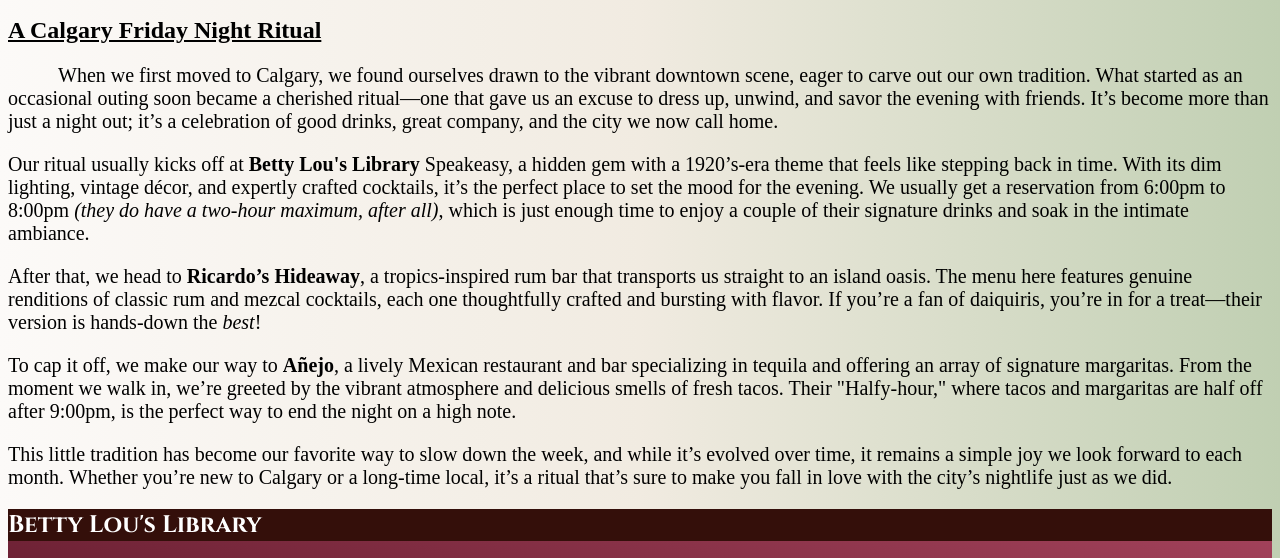
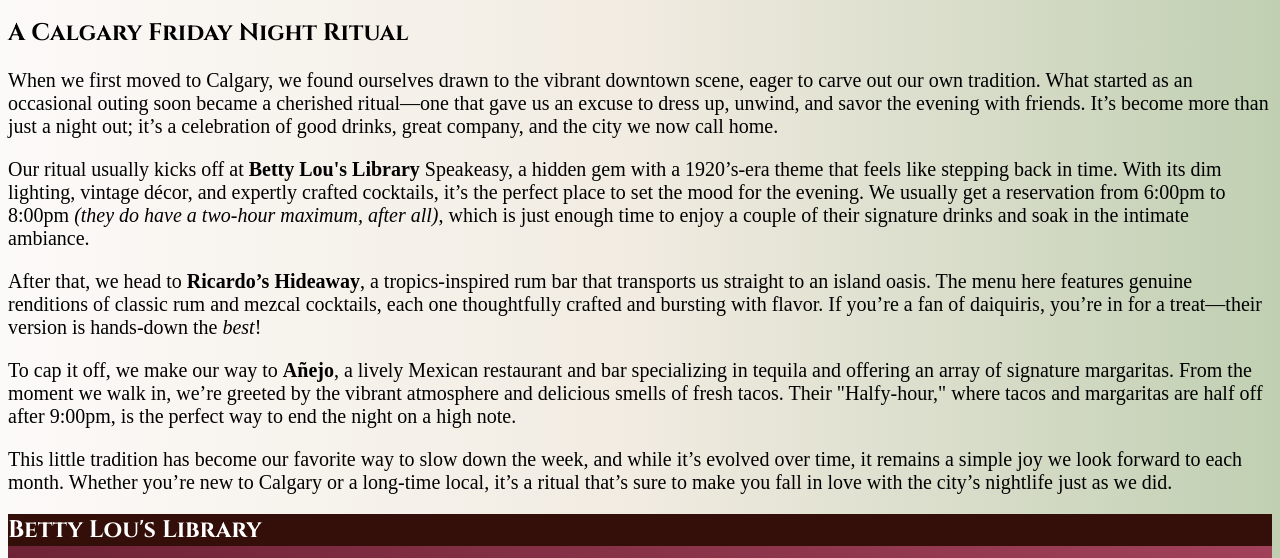
Before and after one commit to Bassbossbunny/Travelogue-R.Payette, a plain HTML site: page index.html in a window 1280 px wide. Shown: the part 211-769 px from the top of the page. Drawn offline with Linux system fonts and the light colour scheme; a web font is replaced by a local one.

Commit message:
docs: trying to get that darn header to be the correct font
Might need to learn to pick my battles, but dangit I'm stubborn.

```diff
--- a/Style.css
+++ b/Style.css
@@ -25,7 +25,7 @@ h1 {
 }
 
 /*h2*/
-#introduction h2 {
+.acnr {
     font-family: "Playwrite VN", serif;
     text-decoration: underline;
 }
--- a/index.html
+++ b/index.html
@@ -29,8 +29,8 @@
     </header>
 
     <main>
-        <section id="introduction">
-            <h2>
+        <section>
+            <h2 id="acnr">
                 A Calgary Friday Night Ritual
             </h2>
             <p>
```
